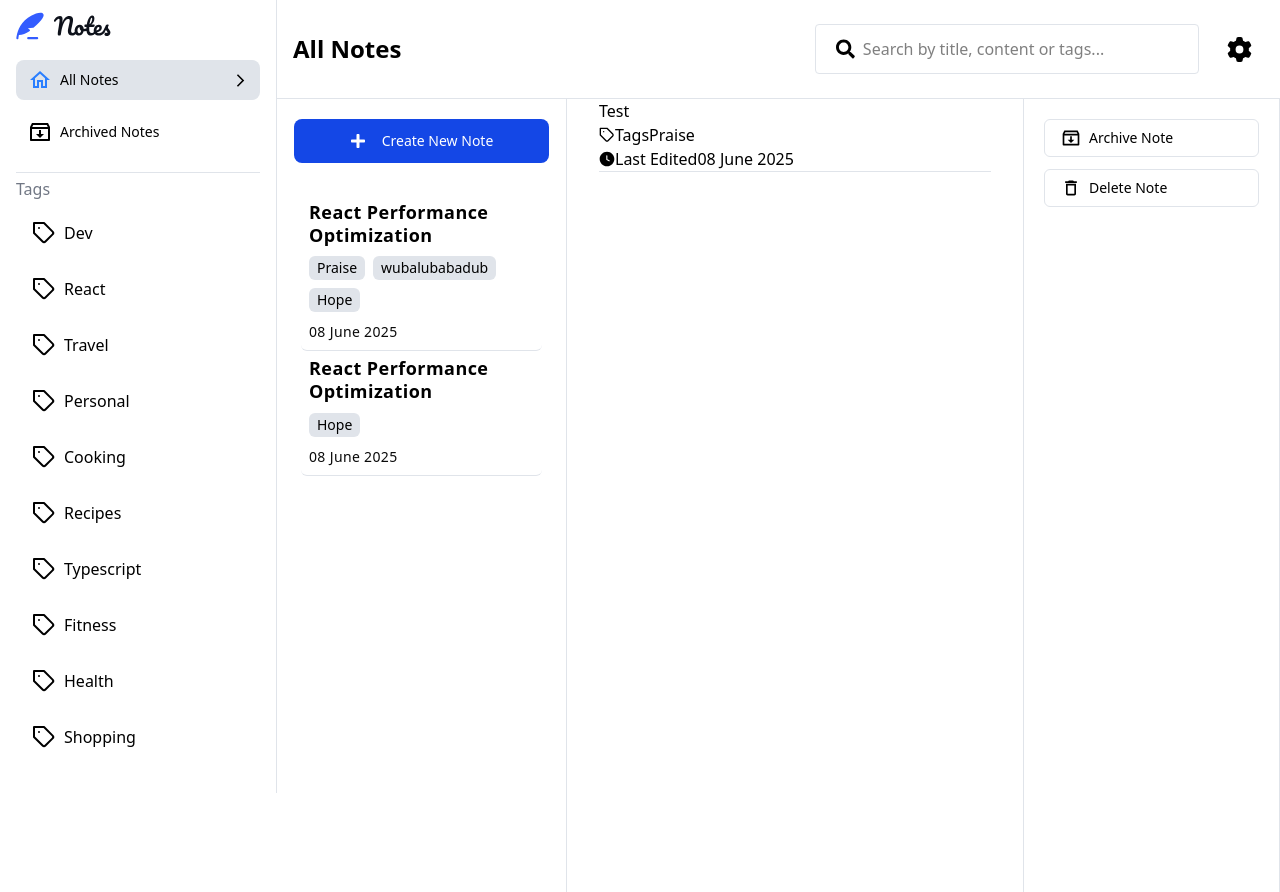
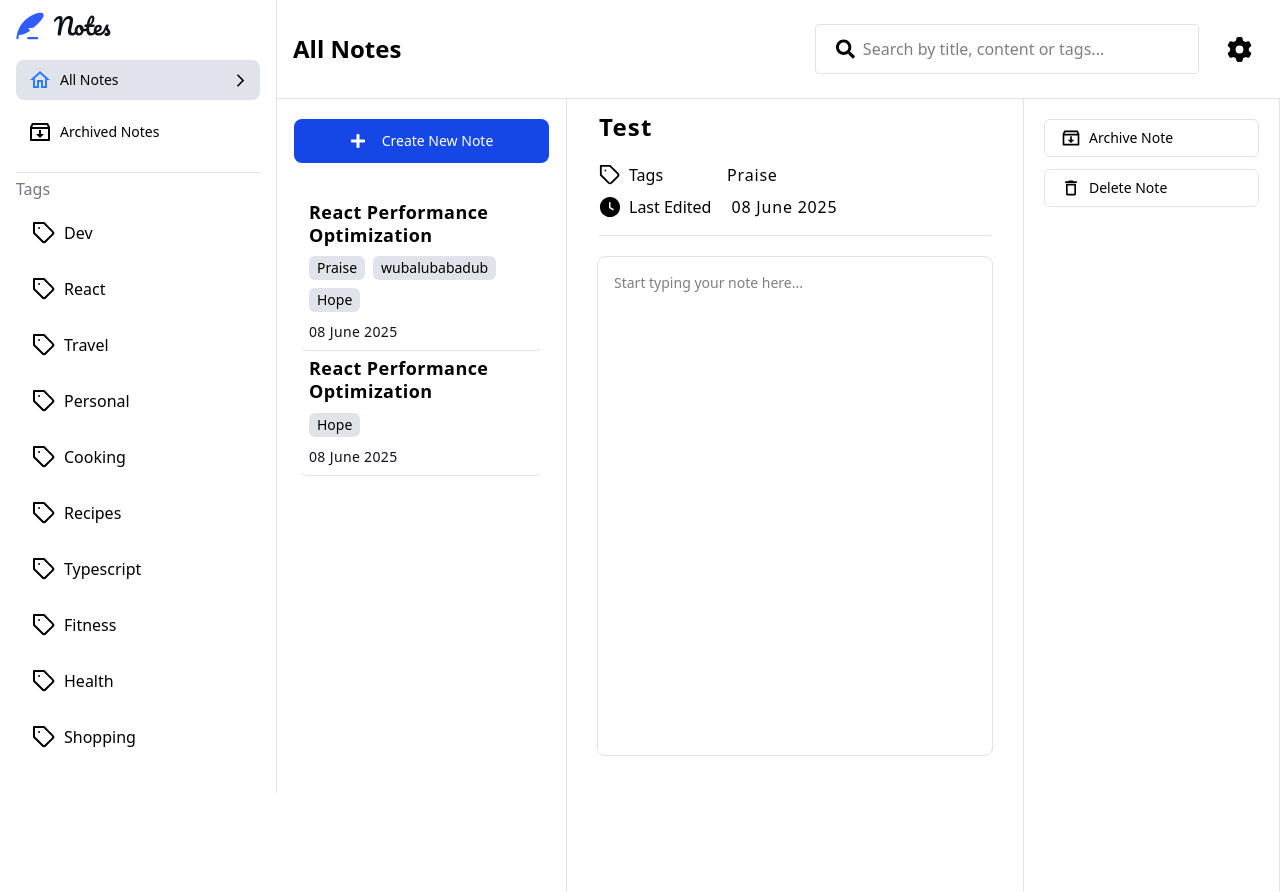
Before and after one commit to PraiseTy/notes-app-frontend, a React (Vite) app: page / in a window 1280 px wide. Built offline with nearby package versions, Linux system fonts and the light colour scheme.

Commit message:
feat:finish initial notes page

```diff
--- a/src/index.css
+++ b/src/index.css
@@ -5,7 +5,7 @@
   --neutral-900: #191b25;
   --neutral-800: #232530;
   --neutral-700: #2b3039;
-  --neutral-600: #525b68;
+  --neutral-600: #e0e4ea;
   --neutral-500: #717784;
   --neutral-400: #9a9aae;
   --neutral-300: #cadfde;
@@ -29,6 +29,8 @@
   --neutral-200: #232530;
   --neutral-100: #2b3039;
   --neutral-500: #717784;
+  --neutral-950: #ffffff;
+  --neutral-600: #525b68;
 }
 body,
 html,
@@ -43,6 +45,8 @@ body {
   --color-neutral-100: var(--neutral-100);
   --color-text-black: var(--neutral-0);
   --color-neutral-500: var(--neutral-500);
+  --color-neutral-950: var(--neutral-950);
+  --color-neutral-600: var(--neutral-600);
 }
 
 html,
--- a/src/pages/AllNotesPage.tsx
+++ b/src/pages/AllNotesPage.tsx
@@ -17,33 +17,43 @@ export const AllNotesPage = () => {
           <div className="border-b border-b-neutral-200 cursor-pointer hover:bg-neutral-200 rounded-md space-y-2.5 px-2 pt-1.5">
             <h2 className="font-semibold tracking-wide text-lg leading-tight ">React Performance Optimization</h2>
             <div className="flex flex-wrap gap-2">
-              <p className="bg-neutral-200 rounded-md inline-flex px-2 py-0.5 text-sm">Praise</p>
-              <p className="bg-neutral-200 rounded-md inline-flex px-2 py-0.5 text-sm">wubalubabadub</p>
-              <p className="bg-neutral-200 rounded-md inline-flex px-2 py-0.5 text-sm">Hope</p>
+              <p className="bg-neutral-600 rounded-md inline-flex px-2 py-0.5 text-sm">Praise</p>
+              <p className="bg-neutral-600 rounded-md inline-flex px-2 py-0.5 text-sm">wubalubabadub</p>
+              <p className="bg-neutral-600 rounded-md inline-flex px-2 py-0.5 text-sm">Hope</p>
             </div>
             <p className="text-neutral-950 font-thin text-sm tracking-wide mb-2">08 June 2025</p>
           </div>
           <div className="border-b border-b-neutral-200 cursor-pointer hover:bg-neutral-200 rounded-md space-y-2.5 px-2 pt-1.5">
             <h2 className="font-semibold tracking-wide text-lg leading-tight">React Performance Optimization</h2>
             <div>
-              <p className="bg-neutral-200 rounded-md inline-flex px-2 py-0.5 text-sm">Hope</p>
+              <p className="bg-neutral-600 rounded-md inline-flex px-2 py-0.5 text-sm">Hope</p>
             </div>
             <p className="text-neutral-950 font-thin text-sm tracking-wide mb-2">08 June 2025</p>
           </div>
         </div>
       </div>
       <div className="w-[457px] border-r border-r-neutral-200">
-        <div className="border-b border-b-neutral-200 mx-8">
-          <h1>Test</h1>
-          <div className="flex items-center">
-            <FiTag />
-            <p>Tags</p>
-            <p>Praise</p>
+        <div className="border-b border-b-neutral-200 mx-8 space-y-2 pb-4">
+          <h1 className="font-bold text-2xl tracking-wider py-3">Test</h1>
+          <div className="flex items-center space-x-16">
+            <div className="flex items-center gap-2">
+              <FiTag size={22} />
+              <p className="font-light">Tags</p>
+            </div>
+            <p className="tracking-wider">Praise</p>
           </div>
-          <div className="flex items-center">
-            <GoClockFill /> <p>Last Edited</p>
-            <p>08 June 2025 </p>
+          <div className="flex items-center space-x-5">
+            <div className="flex items-center gap-2">
+              <GoClockFill size={22} /> <p className="font-light">Last Edited</p>
+            </div>
+            <p className="tracking-wider">08 June 2025 </p>
           </div>
+        </div>
+        <div className="mx-auto p-2  flex justify-center">
+          <textarea
+            className="w-[90%] h-[500px] p-4 mt-3 border border-neutral-200 rounded-lg resize-none focus:outline-none focus:border-neutral-200 placeholder:text-sm"
+            placeholder="Start typing your note here..."
+          ></textarea>
         </div>
       </div>
       <div className="flex-1 border-r border-r-neutral-200">
```
